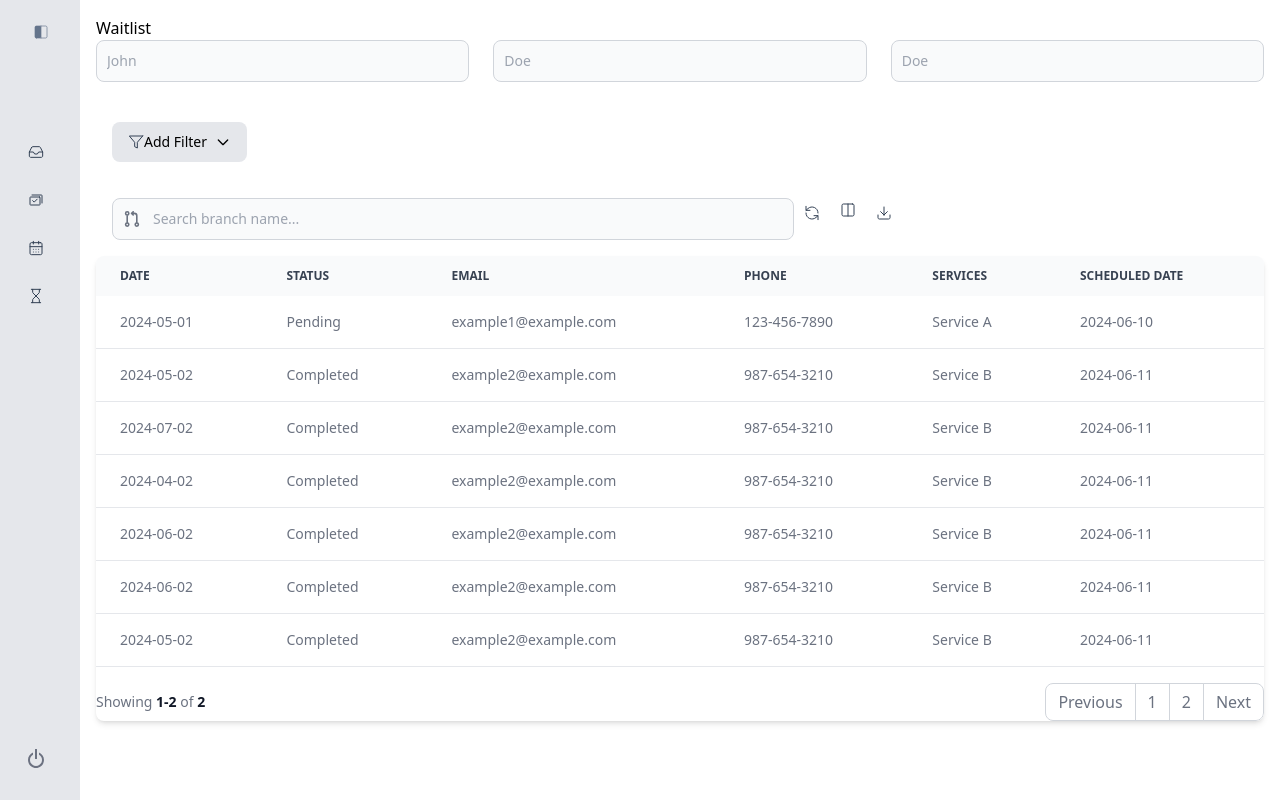
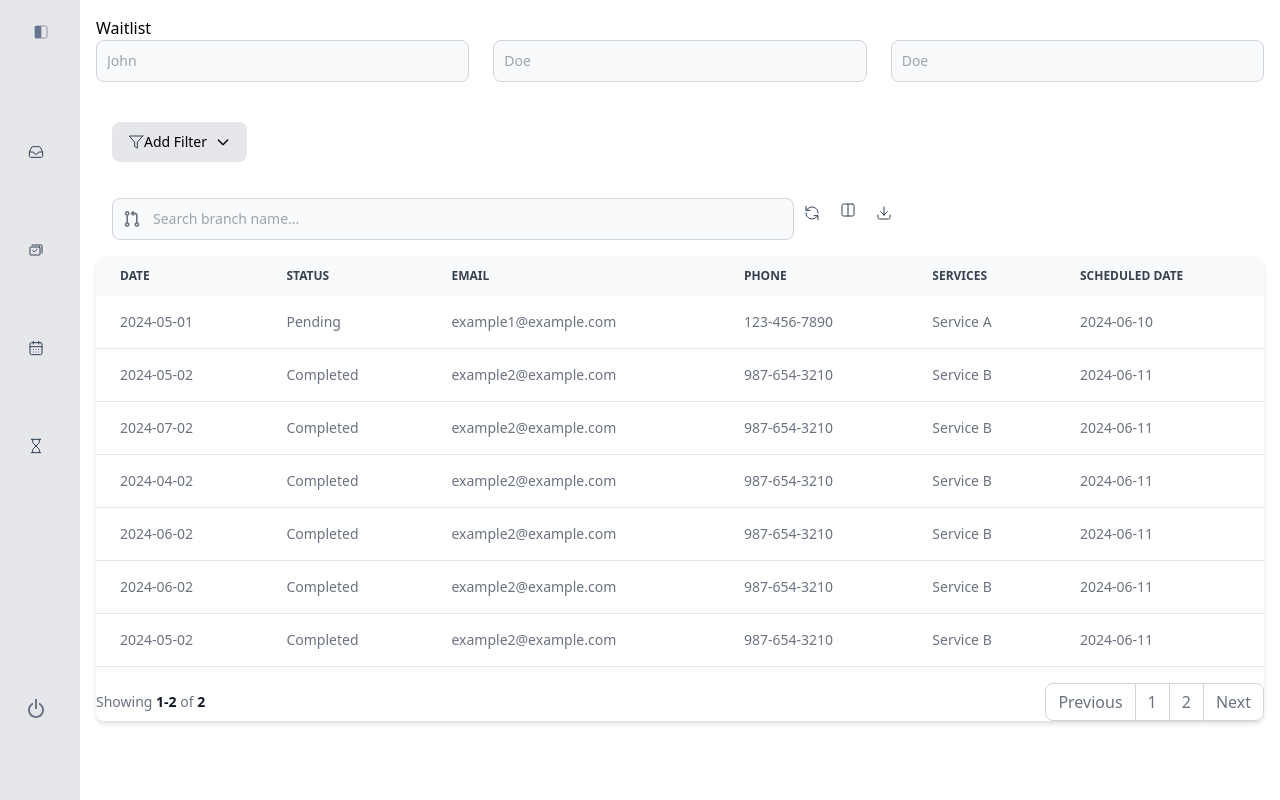
Before and after one commit to Ojas13-git/geekster-dashboard, a Next.js app: page /dashboard in a window 1280 px wide. Built offline with nearby package versions, Linux system fonts and the light colour scheme.

Commit message:
few last changes

```diff
--- a/components/Sidebar.js
+++ b/components/Sidebar.js
@@ -46,7 +46,7 @@ const Sidebar = () => {
 
   const getNavItemClasses = (menu) => {
     return classNames(
-      "flex items-center cursor-pointer hover:bg-light-lighter rounded w-full overflow-hidden whitespace-nowrap",
+      "flex mb-[50px] items-center cursor-pointer hover:bg-light-lighter rounded w-full overflow-hidden whitespace-nowrap",
       {
         ["bg-light-lighter"]: activeMenu.id === menu.id,
       }
```
